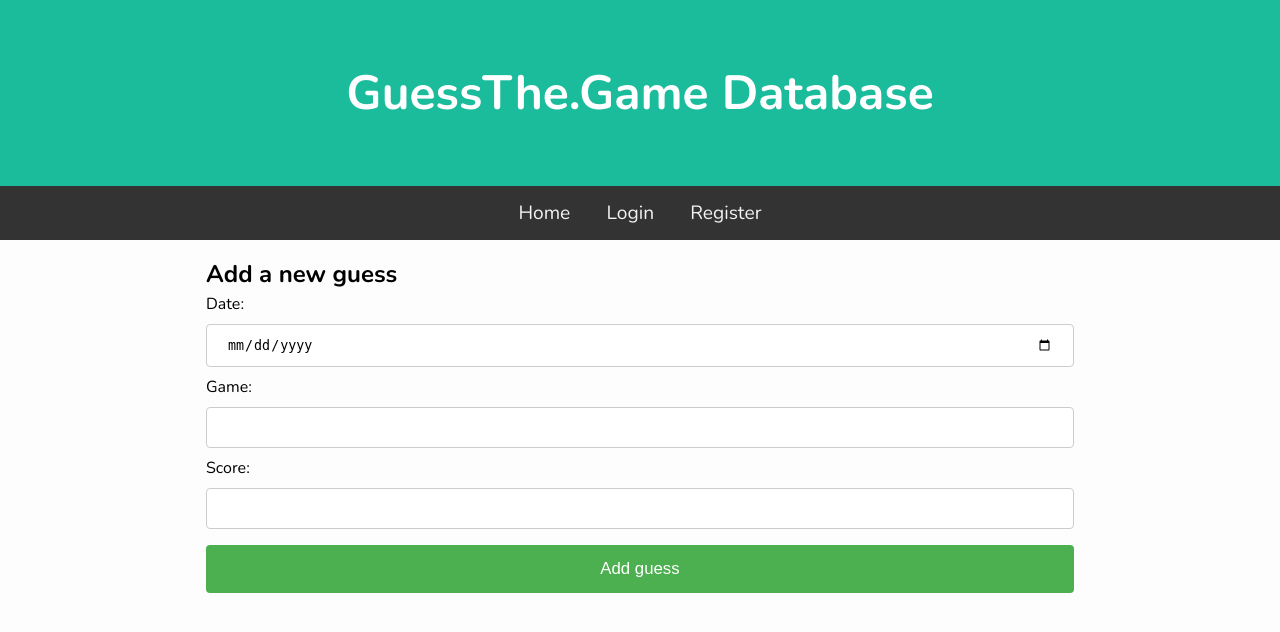
After one commit to krisha-r/pwa-se-t2, a Flask app: page /add in a window 1280 px wide. The commit adds this page. Shown: the top 632 px of the page. Run offline with Flask 3, Linux system fonts and the light colour scheme.

Commit message:
Add guess webpage

```diff
--- a/main.py
+++ b/main.py
@@ -45,6 +45,17 @@ def Register():
 
     return render_template("register.html")
 
+@app.route("/add", methods=["GET","POST"])
+def Add():
+    # Did they click submit?
+    if request.method == "POST":
+        user_id = session['id']
+        date = request.form['date']
+        game = request.form['game']
+        score = request.form['score']
+        # Send the data to add our new guess to the db
+        db.AddGuess(user_id, date, game, score)
+    return render_template("add.html")
 
 if __name__ == "__main__":
     app.run(debug=True, port=5000)
--- /dev/null
+++ b/templates/add.html
@@ -0,0 +1,12 @@
+{% extends "base.html" %} {% block content %}
+<h2>Add a new guess</h2>
+<form action="/add" method="post">
+  <label>Date: </label>
+  <input type="date" name="date" id="date" />
+  <label>Game: </label>
+  <input type="text" name="game" id="game" />
+  <label>Score: </label>
+  <input type="number" name="score" id="score" />
+  <input type="submit" value="Add guess" />
+</form>
+{% endblock %}
--- a/templates/index.html
+++ b/templates/index.html
@@ -11,6 +11,7 @@
   {% if session['username'] %}
   <br />
   <p>Hello {{session['username']}}</p>
+  <a href="/add"><button>Add guess</button></a>
   {% endif %}
 </div>
 
```
Also changed, not shown: db.py (+13 -0 lines), .database/gtg.db.
